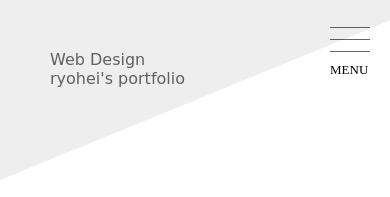
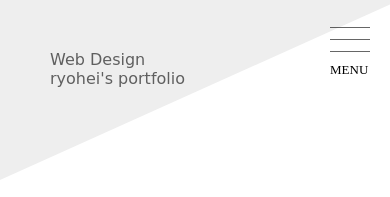
Before and after one commit to ryohei111/portfolio, a plain HTML site: page index.html in a window 390 px wide. Shown: the top 197 px of the page. Drawn offline with nearby package versions, Linux system fonts and the light colour scheme.

Commit message:
Update portfolio-responsive.css

```diff
--- a/portfolio-responsive.css
+++ b/portfolio-responsive.css
@@ -10,7 +10,7 @@
   .traiangle {
     width: 0;
     height: 0;
-    border-right: 440px solid transparent;
+    border-right: 400px solid transparent;
     border-top: 180px solid  #eee;
   }
 
```
